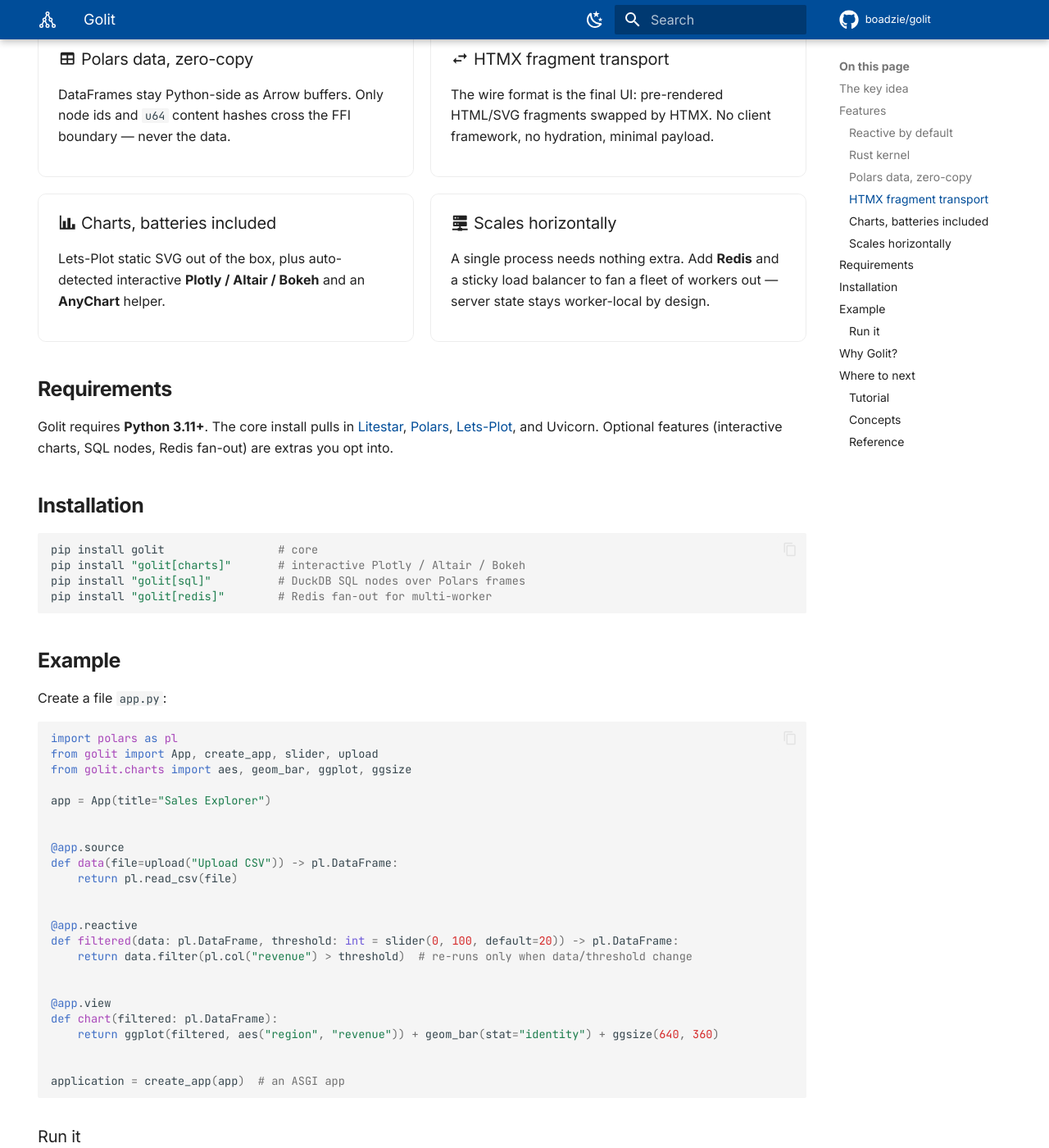
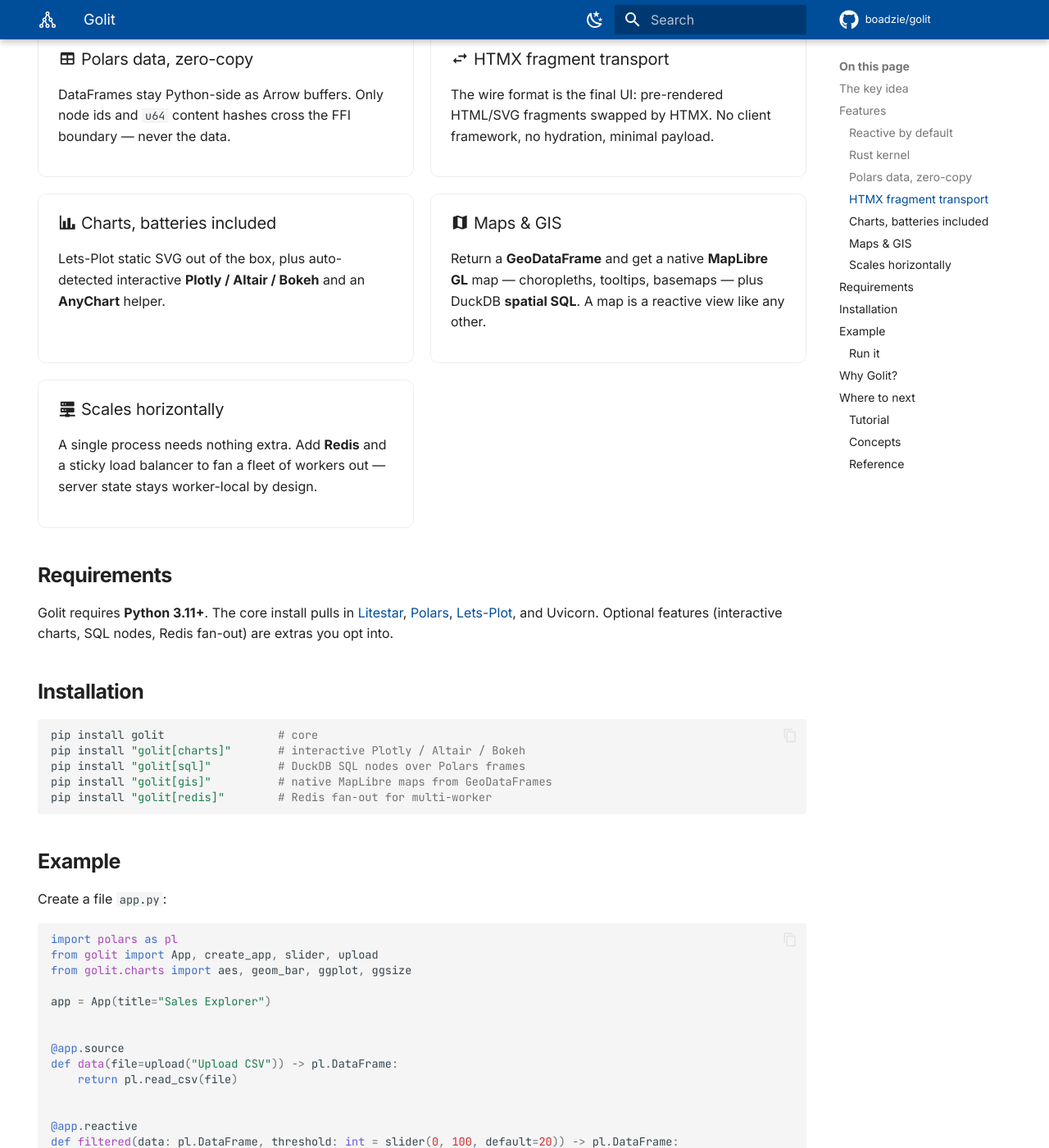
Before and after one commit to Boadzie/golit, an MkDocs documentation site: the page built from docs/index.md, in a window 1280 px wide and 1400 px high, scrolled down 1356 px. Shown: the whole window at 82% size. Built offline with MkDocs 1.6.1 and Material for MkDocs 9.7.7, drawn with Linux system fonts in a browser that asks for light colours; comment, search, counter and statistics services are not loaded; some of the changed text lies outside the part shown.

Commit message:
docs(readme): document maps/GIS in the README and docs home
Add a Maps feature bullet + section to the README (with the honest phase-1
scope note: vector + MapLibre + spatial SQL, raster is phase 2), a Maps & GIS
feature card and gis install line on the docs home, and a Maps/GIS row to the
Streamlit/Dash comparison table. Refresh the pytest count (91 -> 106).

````diff
--- a/docs/index.md
+++ b/docs/index.md
@@ -67,6 +67,11 @@
 </div>
 
 <div markdown>
+### :material-map: Maps & GIS
+Return a **GeoDataFrame** and get a native **MapLibre GL** map — choropleths, tooltips, basemaps — plus DuckDB **spatial SQL**. A map is a reactive view like any other.
+</div>
+
+<div markdown>
 ### :material-server-network: Scales horizontally
 A single process needs nothing extra. Add **Redis** and a sticky load balancer to fan a fleet of workers out — server state stays worker-local by design.
 </div>
@@ -83,6 +88,7 @@
 pip install golit                 # core
 pip install "golit[charts]"       # interactive Plotly / Altair / Bokeh
 pip install "golit[sql]"          # DuckDB SQL nodes over Polars frames
+pip install "golit[gis]"          # native MapLibre maps from GeoDataFrames
 pip install "golit[redis]"        # Redis fan-out for multi-worker
 ```
 
@@ -136,6 +142,7 @@
 | Wire format      | WebSocket diff     | JSON        | **HTML fragments**         |
 | Data engine      | Pandas             | Pandas      | **Polars (Rust)**          |
 | Charting         | Plotly/Altair (JS) | Plotly (JS) | **Lets-Plot → static SVG** |
+| Maps / GIS       | pydeck / `st.map`  | dash-leaflet (JS) | **MapLibre from a GeoDataFrame** |
 | Reactive core    | Python rerun       | Python      | **Rust (PyO3)**            |
 | Horizontal scale | Hard               | Manual      | **Redis-backed, native**   |
 
````
Also changed, not shown: README.md (+33 -8 lines).
